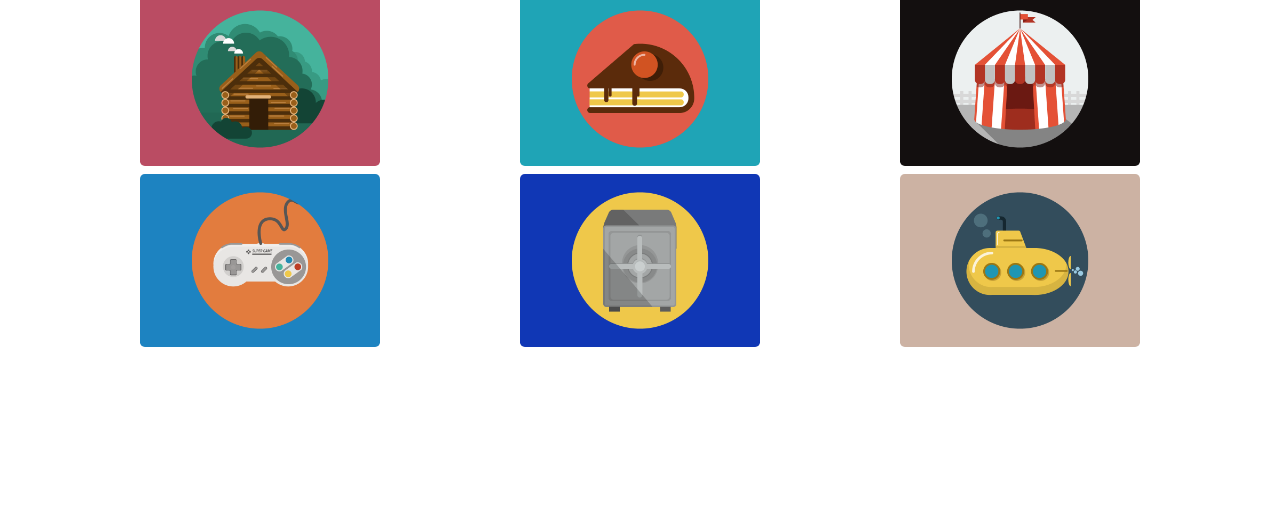
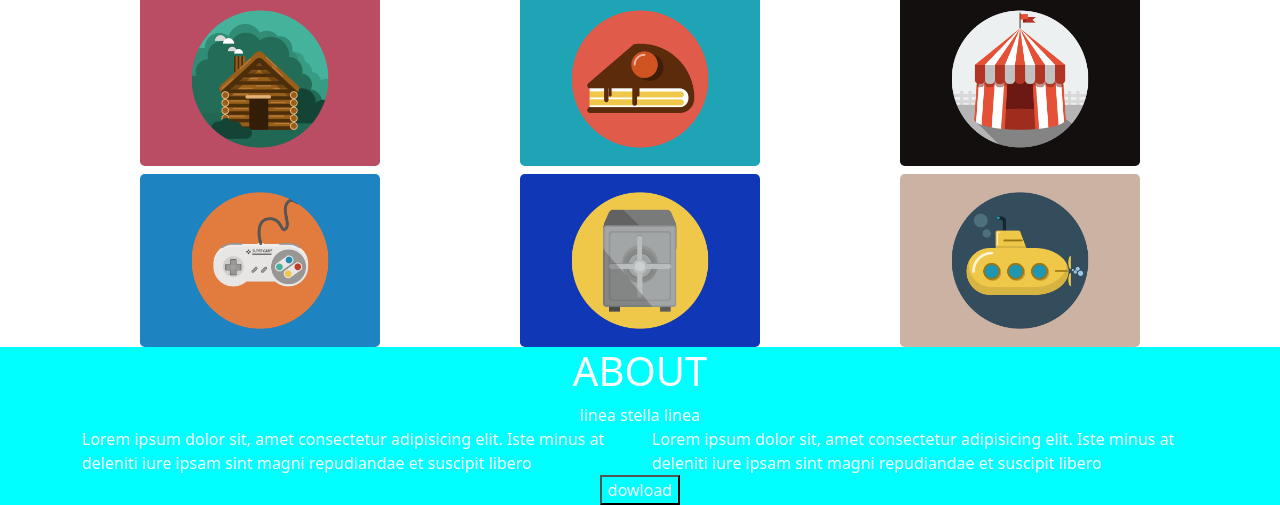
Before and after one commit to OcimaOcram/html-css-bootstrap-freelancer, a plain HTML site: page index.html in a window 1280 px wide. Shown: the part 547-1052 px from the top of the page. Before the commit the page ends 894 px from the top, so only its background shows below. Drawn offline with nearby package versions, Linux system fonts and the light colour scheme.

Commit message:
terminata sezione about

```diff
--- a/index.html
+++ b/index.html
@@ -87,8 +87,27 @@
             </div>
         </div>
     </div>
-    <div>
+    <div class="about">
+        <div class="container">
+            <div class="row">
+                <div class="row text-center"><h1>ABOUT</h1> </div>
+            </div>
+            <div class="row text-center">linea stella linea</div>
+            <div class="row">
+                <div class="col-lg-6 col-md-6 col-sm-12">
+                    Lorem ipsum dolor sit, amet consectetur adipisicing elit. Iste minus at deleniti iure ipsam sint magni repudiandae et suscipit libero
+                </div>
+                <div class="col-lg-6 col-md-6 col-sm-12">
+                    Lorem ipsum dolor sit, amet consectetur adipisicing elit. Iste minus at deleniti iure ipsam sint magni repudiandae et suscipit libero
+                </div>
+            </div>
+            <div class="row">
+                <div class="col text-center">
+                    <button id="dowload">dowload</button>
+                </div>
+            </div>
+        </div>
+    </div>
 
-    </div>
 </body>
 </html>
--- a/style.css
+++ b/style.css
@@ -36,3 +36,12 @@ li {
 #portfolio img {
     width: 240px;
 }
+.about {
+    background-color: aqua;
+    color: white;
+}
+#dowload {
+    background-color: aqua;
+    color: white;
+
+}
```
